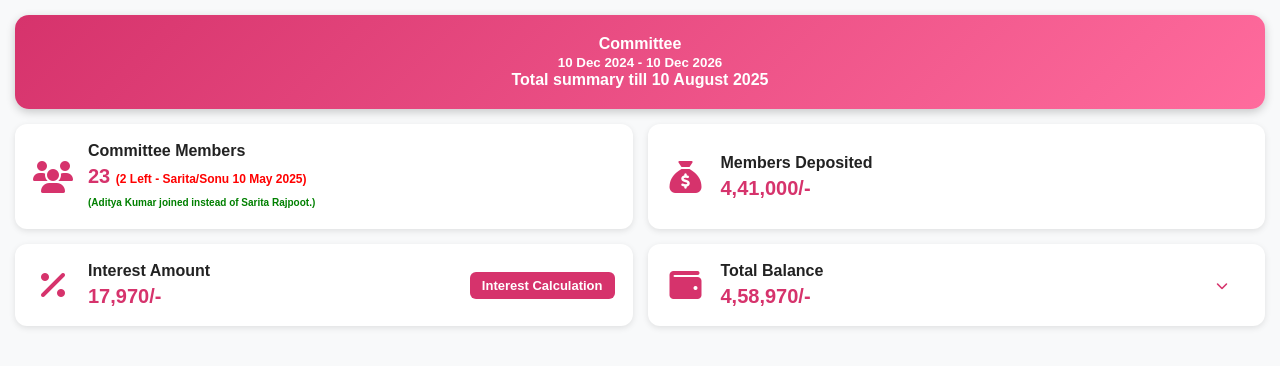
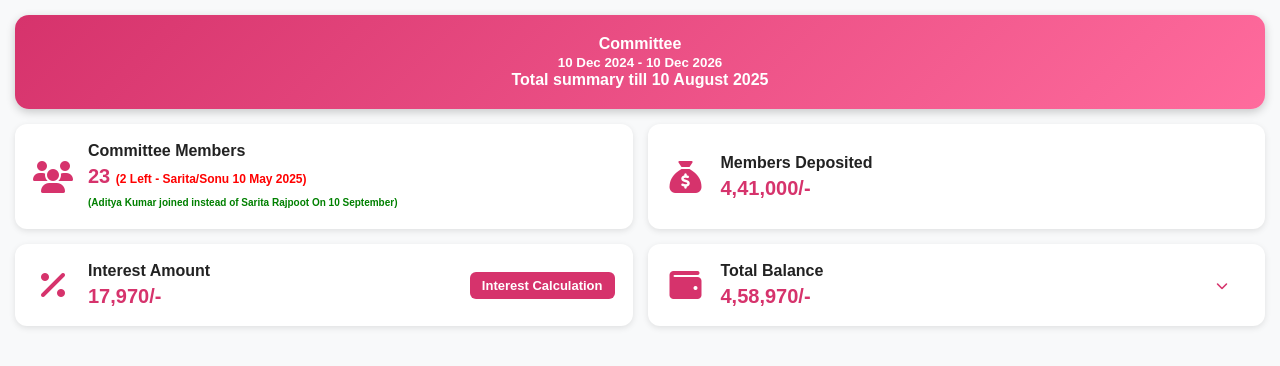
Before and after one commit to RajaPrjapati/Committee, a plain HTML site: page Dashboard.html in a window 1280 px wide. Drawn offline with Linux system fonts and the light colour scheme.

Commit message:
Update Dashboard.html

```diff
--- a/Dashboard.html
+++ b/Dashboard.html
@@ -202,7 +202,7 @@ body { background: var(--gray); padding:15px; }
       <h3>Committee Members</h3>
       <p><a href="MemberDetails.html" class="amount-link">23</a>
         <small style="color:red;">(2 Left - Sarita/Sonu 10 May 2025)</small> <br>
-        <small style="color: green;font-size: 10px;">(Aditya Kumar joined instead of Sarita Rajpoot.)</small>
+        <small style="color: green;font-size: 10px;">(Aditya Kumar joined instead of Sarita Rajpoot On 10 September)</small>
       </p>
     </div>
   </div>
```
